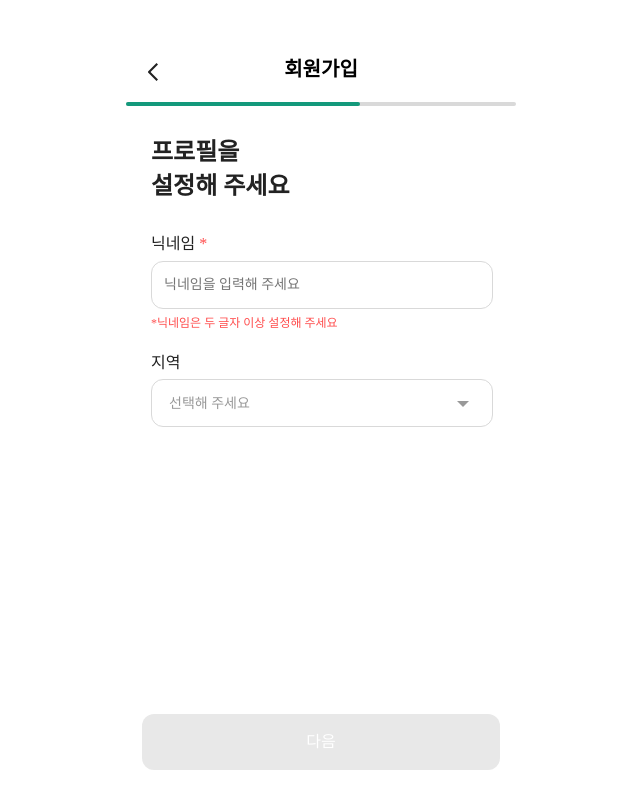
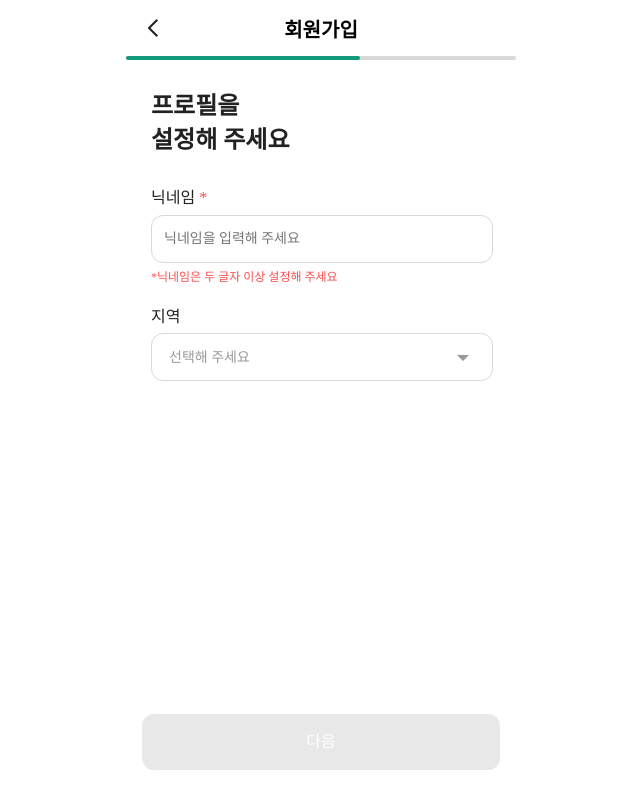
Before and after one commit to EFUB-SWS-Rudolph/Frontend, a React (Vite) app in the folder sws/: page /signup/profile in a window 1280 px wide. Shown: the whole page, without its empty margins (319-959 px from the left). Built offline with nearby package versions, Linux system fonts and the light colour scheme; a web font is replaced by a local one.

Commit message:
💄Design: edit header height

```diff
--- a/sws/src/signUp/components/common/SignUpHeader.jsx
+++ b/sws/src/signUp/components/common/SignUpHeader.jsx
@@ -45,11 +45,11 @@ export default function SignUpHeader({ backRoute }) {
 
 const HeaderWrapper = styled.div`
   display: flex;
-  align-items: flex-end;
+  align-items: center;
   justify-content: space-between;
-  height: 102px;
+  height: 56px;
   width: 100%;
-  padding: 0 16px 20px;
+  padding: 0 16px;
 `;
 
 const LeftArea = styled.button`
```
